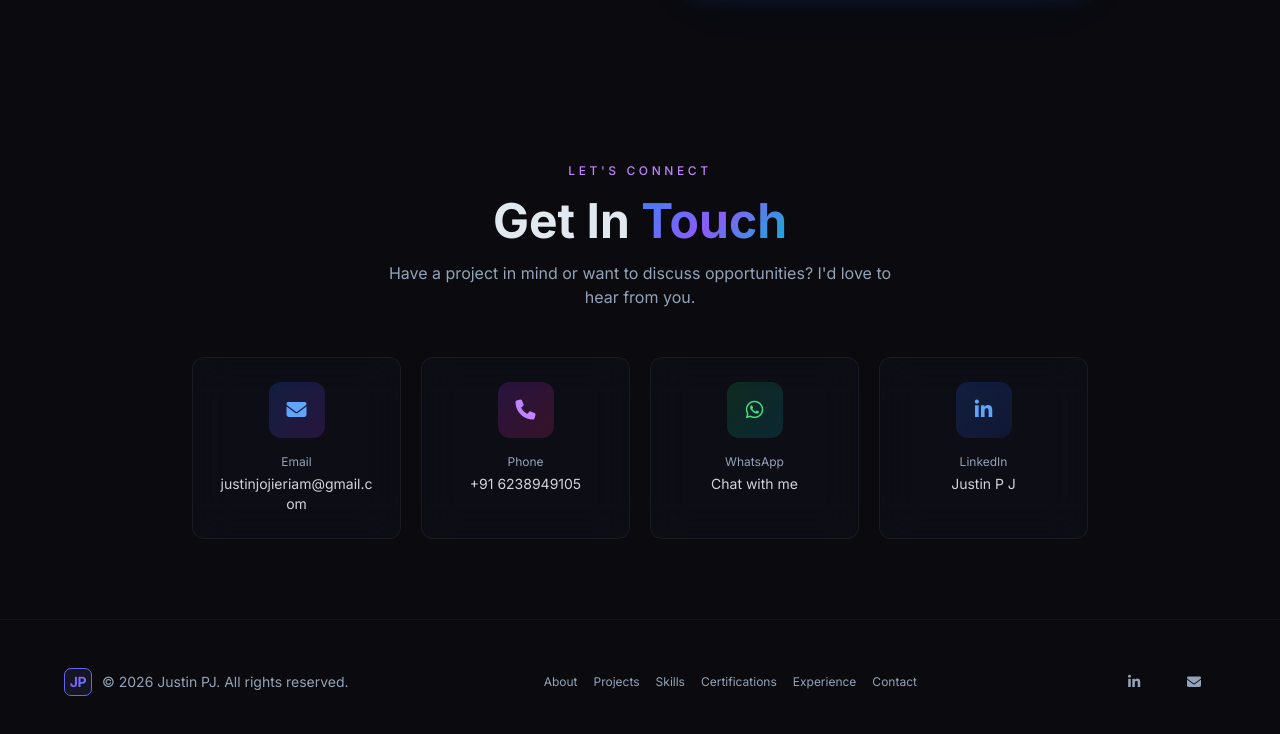
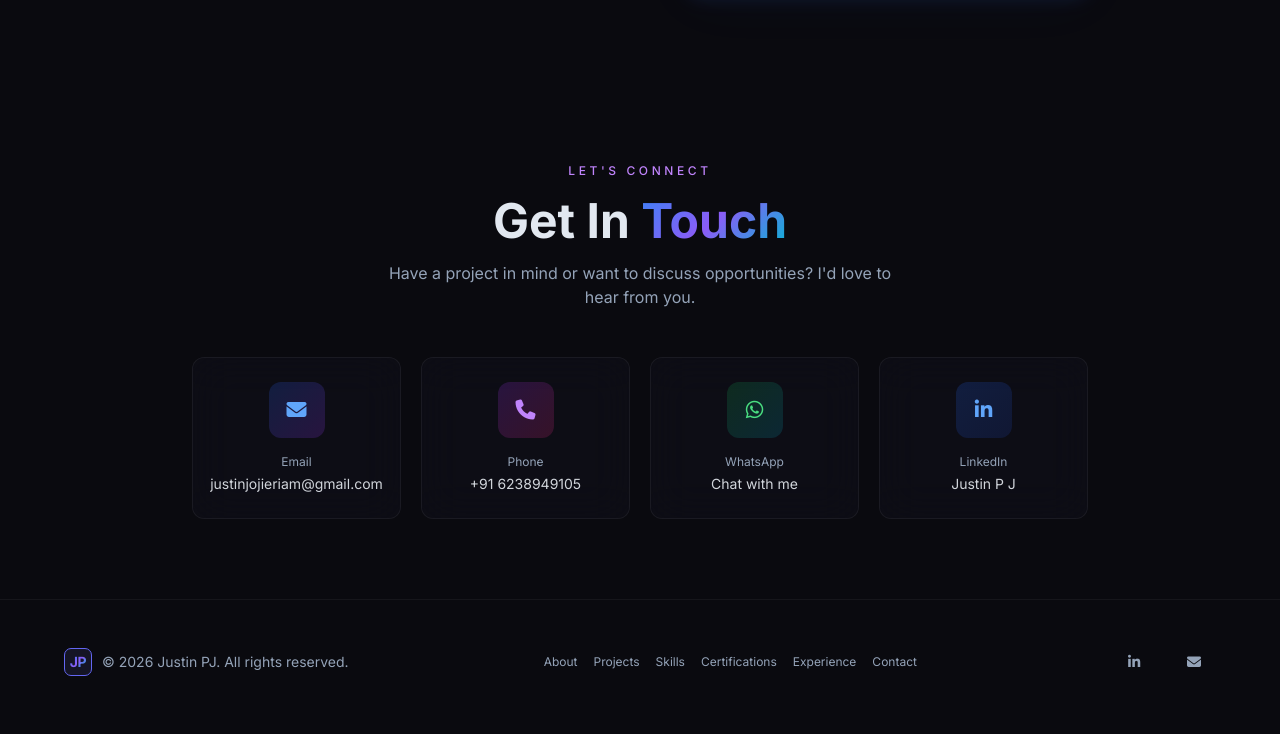
Before and after one commit to The-Nooobcoder/Portfolio, a plain HTML site: page index.html in a window 1280 px wide. Shown: the part 5102-5836 px from the top of the page. Drawn offline with nearby package versions, Linux system fonts and the light colour scheme.

Commit message:
Fix contact email wrapping

```diff
--- a/index.html
+++ b/index.html
@@ -801,9 +801,9 @@
             <p class="text-slate-400 mt-4 max-w-lg mx-auto reveal" style="transition-delay:0.2s">Have a project in mind or want to discuss opportunities? I'd love to hear from you.</p>
         </div>
         <div class="grid grid-cols-2 lg:grid-cols-4 gap-3 sm:gap-5 reveal-scale" style="transition-delay:0.2s">
-            <a href="mailto:justinjojieriam@gmail.com" class="glass min-w-0 rounded-xl px-2 py-4 sm:p-6 flex flex-col items-center text-center hover:bg-white/5 transition-all duration-300 group gradient-border">
+            <a href="mailto:justinjojieriam@gmail.com" class="glass min-w-0 rounded-xl px-2 py-4 sm:px-3 sm:py-6 flex flex-col items-center text-center hover:bg-white/5 transition-all duration-300 group gradient-border">
                 <div class="w-14 h-14 rounded-xl bg-gradient-to-br from-blue-600/20 to-purple-600/20 flex items-center justify-center group-hover:from-blue-600/30 group-hover:to-purple-600/30 transition-all mb-4"><i class="fas fa-envelope text-blue-400 text-xl"></i></div>
-                <div class="text-xs text-slate-400 mb-1">Email</div><div class="max-w-full break-all text-xs text-gray-300 sm:text-sm">justinjojieriam@gmail.com</div>
+                <div class="text-xs text-slate-400 mb-1">Email</div><div class="max-w-full text-xs text-gray-300 [overflow-wrap:anywhere] sm:text-sm">justinjojieriam<wbr>@gmail.com</div>
             </a>
             <a href="tel:+916238949105" class="glass min-w-0 rounded-xl px-2 py-4 sm:p-6 flex flex-col items-center text-center hover:bg-white/5 transition-all duration-300 group gradient-border">
                 <div class="w-14 h-14 rounded-xl bg-gradient-to-br from-purple-600/20 to-pink-600/20 flex items-center justify-center group-hover:from-purple-600/30 group-hover:to-pink-600/30 transition-all mb-4"><i class="fas fa-phone text-purple-400 text-xl"></i></div>
```
